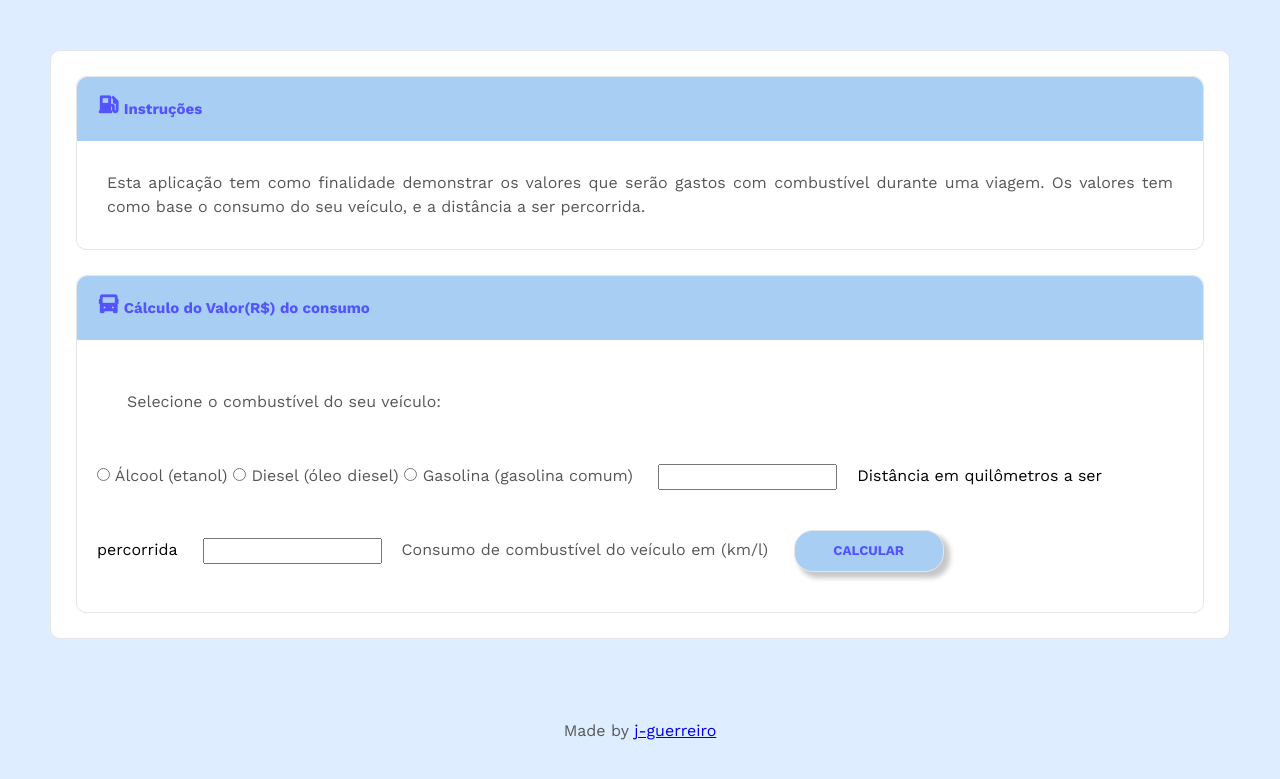
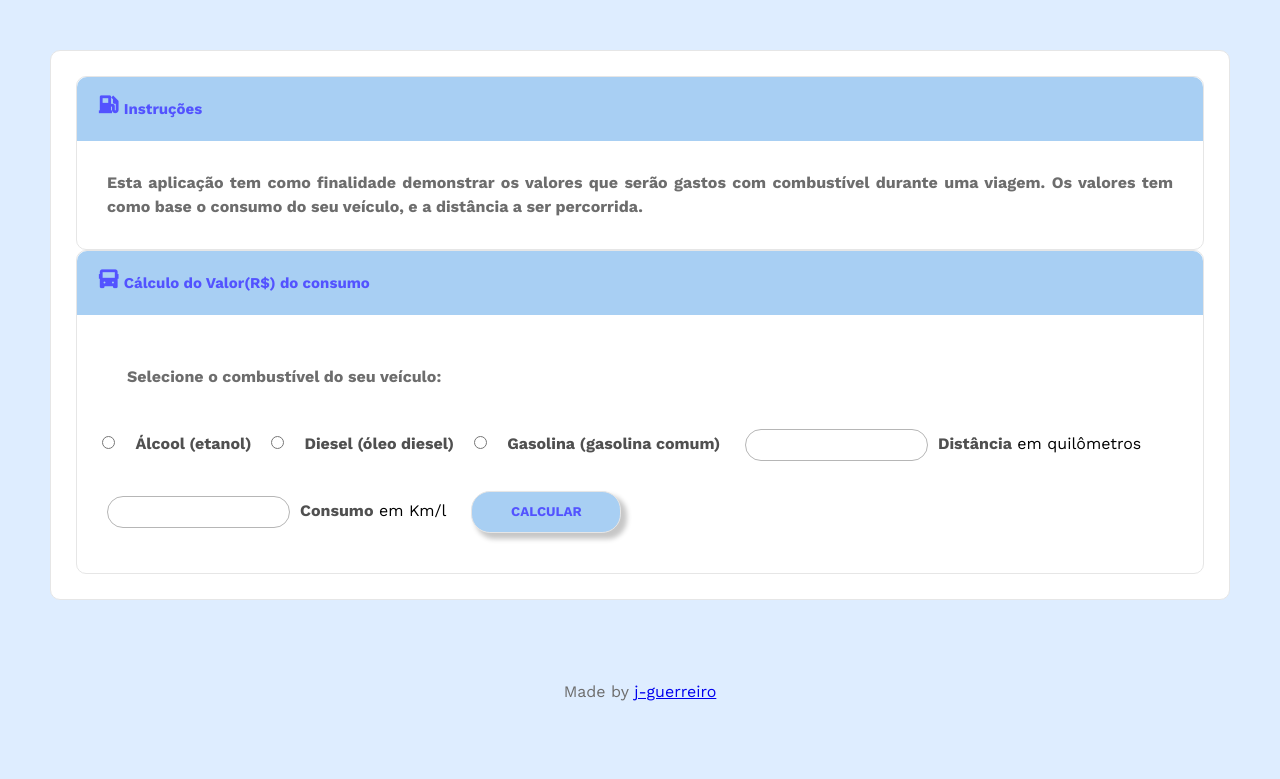
Before and after one commit to j-guerreiro/calculadora-combustivel, a PHP site: page / in a window 1280 px wide. Shown: the top 779 px of the page. Run offline with PHP 8.4, Linux system fonts and the light colour scheme; some web fonts are replaced.

Commit message:
update - refatorando html/css

```diff
--- a/api/index.php
+++ b/api/index.php
@@ -34,18 +34,18 @@
           <form action="calcular.php" method="POST">
 
             <input class="tipo" type="radio" id="alcool" name="combustivel" value="alcool" required></input>
-            <label class="tipo" for="alcool">Álcool (etanol)</label>
+            <label class="tipo" for="alcool"> Álcool (etanol) </label>
 
             <input class="tipo" type="radio" id="diesel" name="combustivel" value="diesel" required></input>
-            <label class="tipo" for="diesel">Diesel (óleo diesel)</label>
+            <label class="tipo" for="diesel"> Diesel (óleo diesel) </label>
 
             <input class="tipo" type="radio" id="gasolina" name="combustivel" value="gasolina" required></input>
-            <label class="tipo" for="gasolina">Gasolina (gasolina comum)</label>
+            <label class="tipo" for="gasolina"> Gasolina (gasolina comum) </label>
 
-            <input class="entrada" type="number" id="distancia" name="distancia" required>Distância em quilômetros a ser percorrida</input>
+            <input class="entrada" type="number" id="distancia" name="distancia" required><span id="variavel">Distância</span> em quilômetros</input>
             <label for="distancia" min="1" max="1000000">
 
-            <input class="entrada" type="number" id="consumo" name="consumo" required>Consumo de combustível do veículo em (km/l)</input>
+            <input class="entrada" type="number" id="consumo" name="consumo" required><span id="variavel">Consumo</span> em Km/l</input>
             <label for="consumo" consumo min="1" max="1000000">
 
             <input class="btn-calcular" type="submit" id="calcular" value="Calcular" name="calcular"></input>
--- a/api/style.css
+++ b/api/style.css
@@ -11,19 +11,18 @@ html {
   background-color: rgb(222, 237, 255);
 }
 
-p, ul, li, label {
-  color: rgb(87, 87, 87);
+p, ul, li {
+  color: rgb(109, 109, 109);
 }
 
 .calculadora {
   padding: 25px;
-  display: flex;
+  display: flex calc(30% - 20px);
   justify-content: space-evenly;
   margin: 50px;
   border: 0.02px solid rgb(230, 230, 230);
   border-radius: 10px;
   flex-flow: row wrap;
-  row-gap: 25px;
   height: 85%;
 }
 
@@ -51,13 +50,16 @@ p, ul, li, label {
   border-radius: 10px;
 }
 
-.form-combustiveis .tipo {
+.form-calculadora .tipo {
   font-weight: 700;
-  padding: 10px;
+  color: rgb(80, 80, 80);
+  padding: 5px;
+  margin: 5px;
 }
 
 .paragrafo {
   padding: 30px;
+  font-weight: bold;
   text-align: justify;
 }
 
@@ -111,5 +113,13 @@ p, ul, li, label {
 }
 
 .entrada {
-  margin: 20px;
+  margin: 10px;
+  padding: 5px;
+  border: 0.02px solid rgb(182, 182, 182);
+  border-radius: 5mm;
 }
+
+#variavel {
+  color: rgb(80, 80, 80);
+  font-weight: bold;
+}
```
